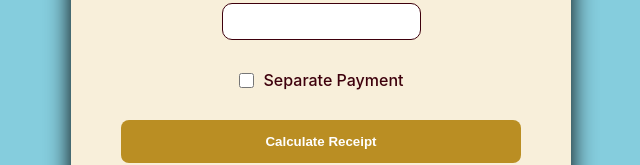
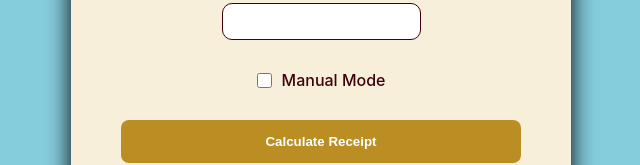
Before and after one commit to roxaneesquejo/bill-calculator, a React (Vite) app: page / in a window 1280 px wide. Shown: the part 350-515 px from the top of the page, without its empty margins (319-959 px from the left). Built offline with nearby package versions, Linux system fonts and the light colour scheme.

Commit message:
Changed separate payment to manual mode

```diff
--- a/src/App.jsx
+++ b/src/App.jsx
@@ -113,7 +113,7 @@ function BillCalculator() {
               }
             }}
           />
-          <label>Separate Payment</label>
+          <label>Manual Mode</label>
         </div>
 
         {separatePayment && (
```
Also changed, not shown: src/hooks/useBillCalculator.js (line endings or trailing spaces).
